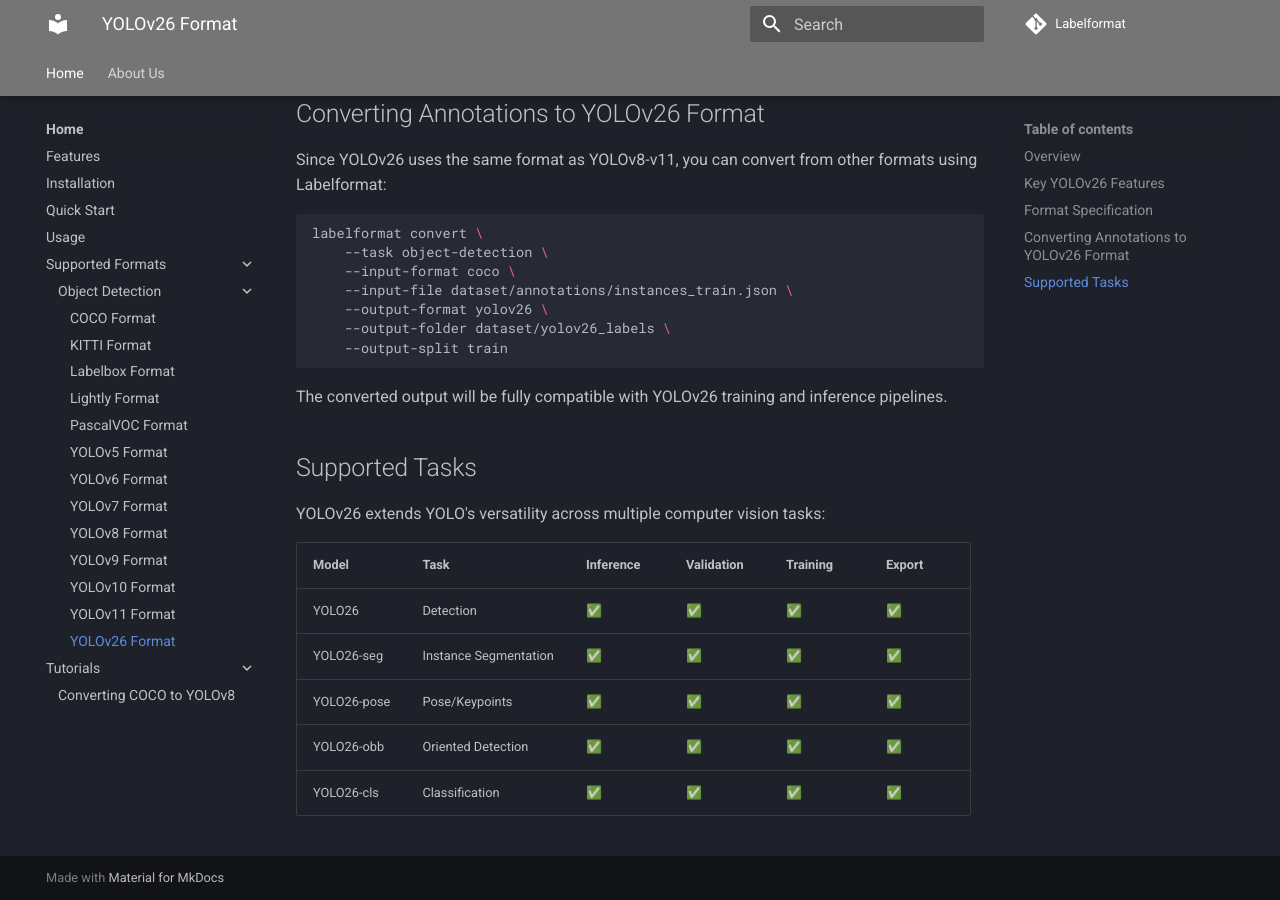
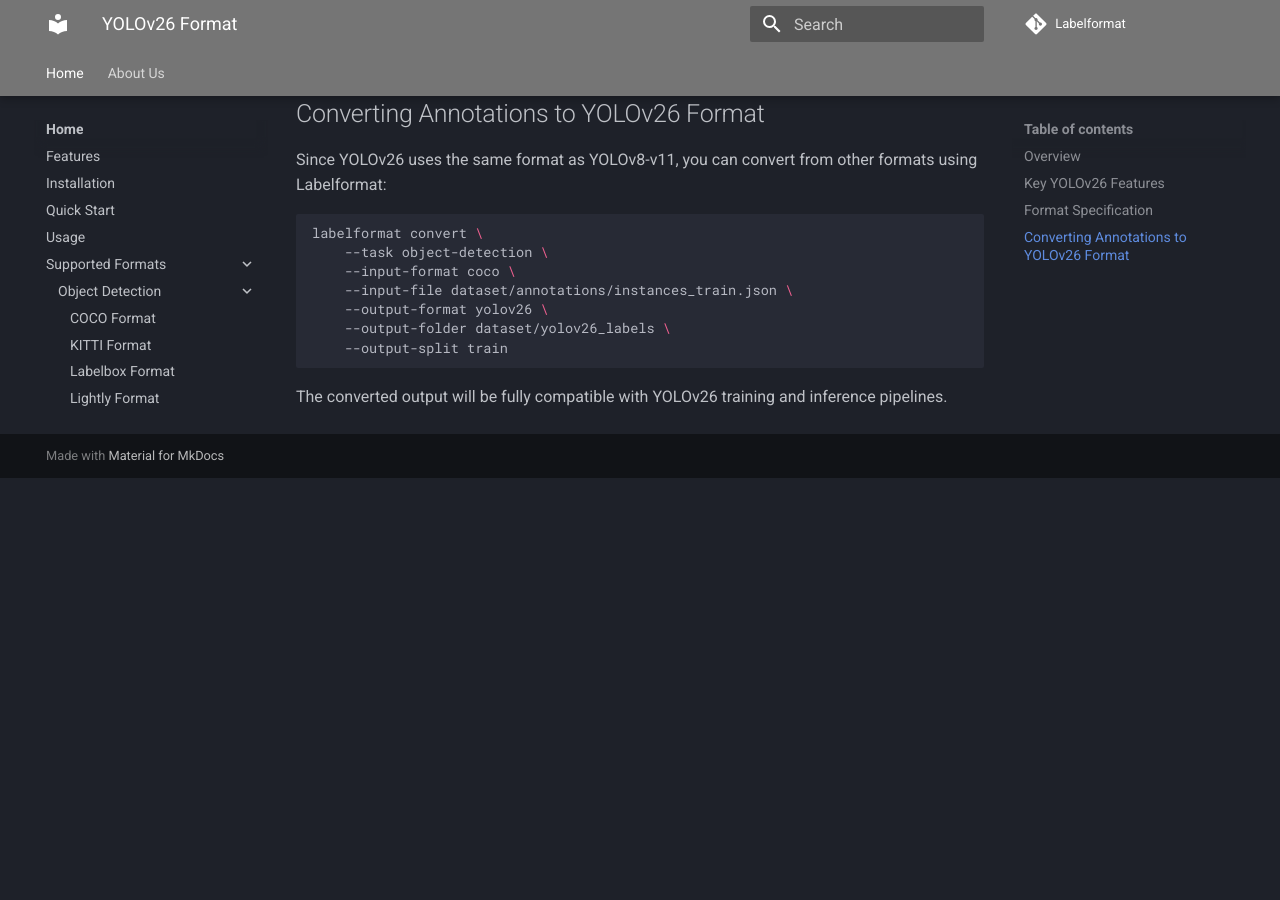
Before and after one commit to lightly-ai/labelformat, an MkDocs documentation site: the page built from docs/formats/object-detection/yolov26.md, in a window 1280 px wide and 900 px high, scrolled down 1208 px. Built offline with MkDocs 1.6.1 and Material for MkDocs 9.7.7, drawn with Linux system fonts in a browser that asks for light colours; comment, search, counter and statistics services are not loaded; after the commit the page ends 1686 px from its top, so only the background shows below that; some of the changed text lies outside the part shown.

Commit message:
Implement feedback

````diff
--- a/docs/formats/object-detection/yolov26.md
+++ b/docs/formats/object-detection/yolov26.md
@@ -41,15 +41,3 @@
 ```
 
 The converted output will be fully compatible with YOLOv26 training and inference pipelines.
-
-## Supported Tasks
-
-YOLOv26 extends YOLO's versatility across multiple computer vision tasks:
-
-| Model | Task | Inference | Validation | Training | Export |
-|-------|------|-----------|------------|----------|---------|
-| YOLO26 | Detection | ✅ | ✅ | ✅ | ✅ |
-| YOLO26-seg | Instance Segmentation | ✅ | ✅ | ✅ | ✅ |
-| YOLO26-pose | Pose/Keypoints | ✅ | ✅ | ✅ | ✅ |
-| YOLO26-obb | Oriented Detection | ✅ | ✅ | ✅ | ✅ |
-| YOLO26-cls | Classification | ✅ | ✅ | ✅ | ✅ |
````
Also changed, not shown: other parts of docs/formats/object-detection/yolov26.md (+2 -2 lines).
